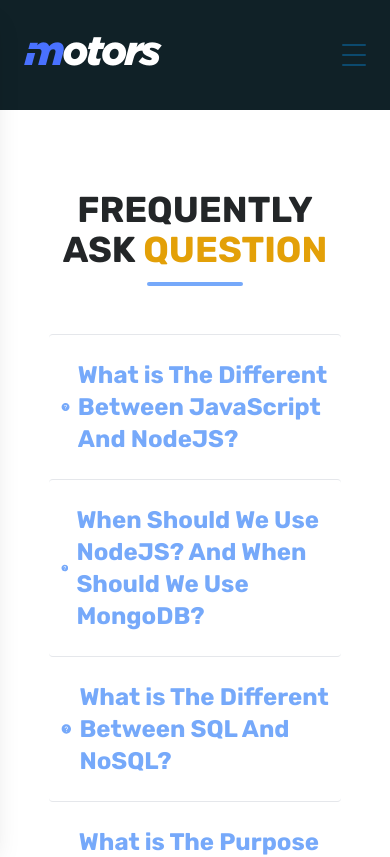
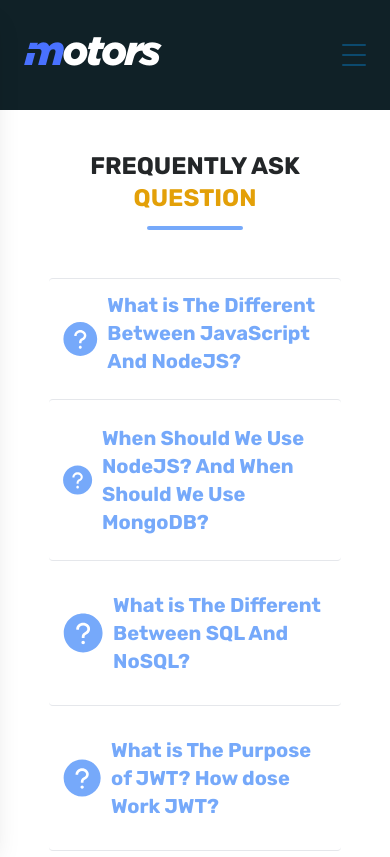
Before and after one commit to NishatFariza/motors-car-client, a React (Create React App) app: page /blogs in a window 390 px wide. Shown: the top 857 px of the page. Built offline with nearby package versions, Linux system fonts and the light colour scheme; no server answers.

Commit message:
blog text responsive add

```diff
--- a/src/pages/Blogs/Blogs.jsx
+++ b/src/pages/Blogs/Blogs.jsx
@@ -10,16 +10,16 @@ import {
 
 const Blogs = () => {
   return (
-    <div className="mx-auto w-9/12 container py-20">
-      <h2 className="text-center mb-3 text-4xl font-bold primary-color">
+    <div className="mx-auto w-9/12 container sm:py-20 py-10">
+      <h2 className="text-center mb-3 sm:text-4xl text-2xl font-bold primary-color">
         FREQUENTLY ASK <span className="text-yellow-400">QUESTION</span>
       </h2>
       <div className="h-1 w-24 rounded-lg bg-blue-400 mx-auto mb-12"></div>
       <Accordion className="rounded duration-500 ">
         <AccordionItem className="box-shadow rounded duration-500">
-          <AccordionItemHeading className="border-t  py-6 px-3 rounded">
-            <AccordionItemButton className="text-2xl font-bold text-blue-400 flex items-center">
-              <AiFillQuestionCircle className="mr-2"></AiFillQuestionCircle>
+          <AccordionItemHeading className="border-t  sm:py-6 py-3 px-3 rounded">
+            <AccordionItemButton className="sm:text-2xl text-xl font-bold text-blue-400 flex items-start">
+              <AiFillQuestionCircle className="mr-2 sm:text-2xl text-8xl flex items-start"></AiFillQuestionCircle>
               What is The Different Between JavaScript And NodeJS?
             </AccordionItemButton>
           </AccordionItemHeading>
@@ -51,8 +51,8 @@ const Blogs = () => {
         </AccordionItem>
         <AccordionItem className="box-shadow border-y rounded duration-500">
           <AccordionItemHeading className="border-y-b  py-6 px-3 rounded">
-            <AccordionItemButton className="text-2xl font-bold text-blue-400 flex items-center">
-              <AiFillQuestionCircle className="mr-2"></AiFillQuestionCircle>
+            <AccordionItemButton className="sm:text-2xl text-xl font-bold text-blue-400 flex items-center">
+              <AiFillQuestionCircle className="mr-2 sm:text-2xl text-8xl flex items-start"></AiFillQuestionCircle>
               When Should We Use NodeJS? And When Should We Use MongoDB?
             </AccordionItemButton>
           </AccordionItemHeading>
@@ -91,8 +91,8 @@ const Blogs = () => {
         </AccordionItem>
         <AccordionItem className="box-shadow border-b rounded duration-500">
           <AccordionItemHeading className="  py-6 px-3 rounded">
-            <AccordionItemButton className="text-2xl font-bold text-blue-400 flex items-center">
-              <AiFillQuestionCircle className="mr-2"></AiFillQuestionCircle>
+            <AccordionItemButton className="sm:text-2xl text-xl font-bold text-blue-400 flex items-center">
+              <AiFillQuestionCircle className="mr-2 sm:text-2xl text-8xl flex items-start"></AiFillQuestionCircle>
               What is The Different Between SQL And NoSQL?
             </AccordionItemButton>
           </AccordionItemHeading>
@@ -133,8 +133,8 @@ const Blogs = () => {
         </AccordionItem>
         <AccordionItem className="box-shadow border-b rounded duration-500">
           <AccordionItemHeading className=" py-6 px-3 rounded">
-            <AccordionItemButton className="text-2xl font-bold text-blue-400 flex items-center">
-              <AiFillQuestionCircle className="mr-2"></AiFillQuestionCircle>
+            <AccordionItemButton className="sm:text-2xl text-xl font-bold text-blue-400 flex items-center">
+              <AiFillQuestionCircle className="mr-2 sm:text-2xl text-8xl flex items-start"></AiFillQuestionCircle>
               What is The Purpose of JWT? How dose Work JWT?
             </AccordionItemButton>
           </AccordionItemHeading>
```
